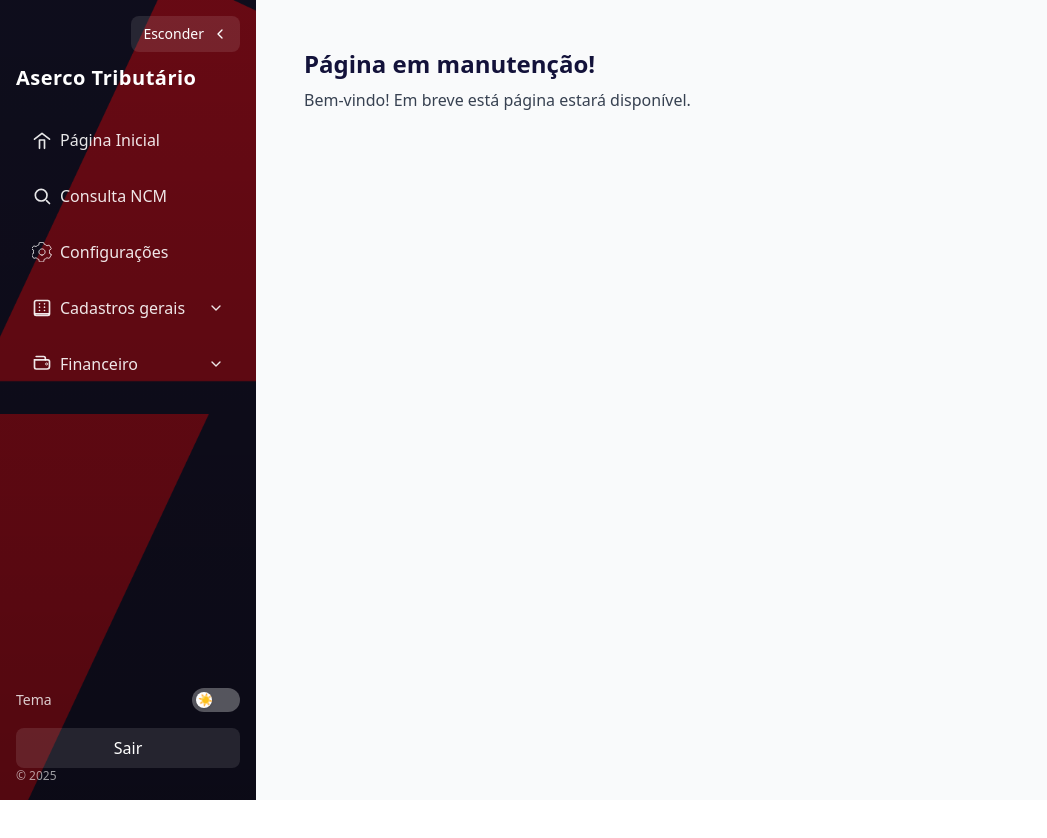
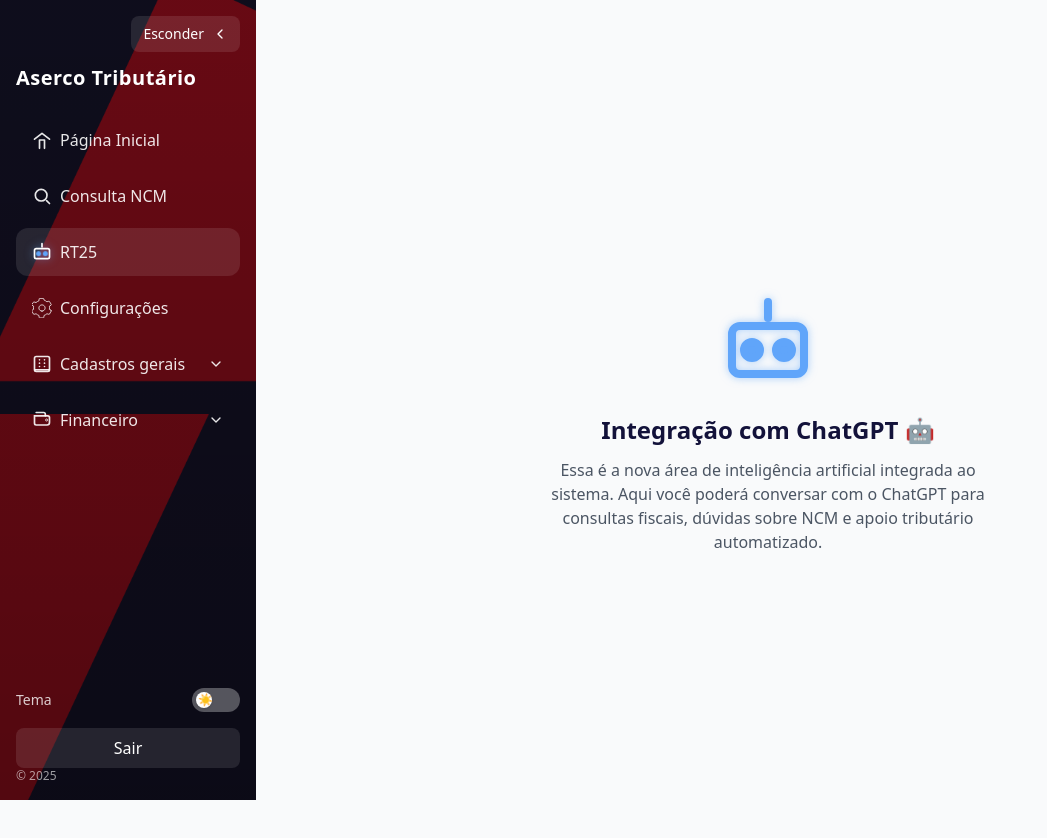
Before and after one commit to asercocontabilidade/reforma_tributaria_app, a React (Vite) app: page /chatGPT in a window 1280 px wide. Before the commit this address led to /pagina. Shown: the top 838 px of the page, without its empty margins (0-1047 px from the left). Before the commit the page ends 800 px from the top, so only its background shows below. Built offline with nearby package versions, Linux system fonts and the light colour scheme; no server answers; sample sign-in values are in the browser's storage.

Commit message:
Feat: adding TermsModal to sign terms of use and ChatGptPage to implement search GPT. Also adding tributado spreadsheet in Anexo column of ItemSearchPage.

```diff
--- a/src/App.tsx
+++ b/src/App.tsx
@@ -1,5 +1,5 @@
 import { BrowserRouter, Routes, Route, Navigate } from "react-router-dom";
-import { useState } from "react";
+import { useState, useEffect } from "react";
 import Sidebar from "./components/Sidebar";
 import Topbar from "./components/Topbar";
 import HomePage from "./pages/HomePage";
@@ -13,20 +13,67 @@
 import PageNewLayout from "./pages/PageNewLayout";
 import CompaniesPage from "./pages/CompaniesPage";
 import SettingsPage from "./pages/SettingsPage";
+import ChatGptPage from "./pages/ChatGptPage";
+import TermsModal from "./components/TermsModal";
+import { checkSignedContract, signContract } from "./services/TermsService";
 
 function Shell() {
   const { role } = useAuth();
   const admin = isAdmin(role);
+  const { userId, clear } = useAuth(); // já existe parcialmente, agora inclui clear()
+  const [mustAccept, setMustAccept] = useState(false);
+
+  const TYPE = "Termos de uso";
 
   // No mobile: abre/fecha normalmente. No desktop: permanece aberto ao navegar.
   const [sidebarOpen, setSidebarOpen] = useState(() =>
     typeof window !== "undefined" && window.matchMedia("(min-width: 768px)").matches
   );
 
+  useEffect(() => {
+    if (!userId) return;
+
+    async function validate() {
+      try {
+        const ok = await checkSignedContract(userId, TYPE);
+        if (!ok) setMustAccept(true);
+      } catch (err: any) {
+        // Caso retorne: "Contrato não encontrado"
+        if (String(err?.message).includes("Contrato não encontrado")) {
+          setMustAccept(true);
+        }
+      }
+    }
+
+    validate();
+  }, [userId]);
+
   return (
     <div className="min-h-screen bg-gray-50 dark:bg-[#0b0a28]">
       {/* Sidebar */}
       <Sidebar isOpen={sidebarOpen} onClose={() => setSidebarOpen(false)} />
+
+      {mustAccept && (
+        <TermsModal
+          open={mustAccept}
+          onReject={async () => {
+            await clear();
+            window.location.href = "/login";
+          }}
+          onAccept={async () => {
+            await signContract({
+              user_id: userId!,
+              type_of_contract: TYPE,
+              is_signature_accepted: true,
+              term_content:
+                "O usuário aceitou os Termos de Uso conforme LGPD. (Exemplo)",
+            });
+
+            setMustAccept(false); // libera acesso ao sistema
+          }}
+        />
+      )}
+
 
       {/* Tab lateral (só desktop) quando a sidebar estiver fechada */}
       {!sidebarOpen && (
@@ -63,6 +110,7 @@
             <Route path="/usuarios" element={<UsersPage />} />
             <Route path="/empresas" element={<CompaniesPage />} />
             <Route path="/configuracoes" element={<SettingsPage />} />
+            <Route path="/chatGPT" element={<ChatGptPage />} />
             {admin ? (
               <Route path="/cadastro" element={<CadastroPage />} />
             ) : (
--- a/src/components/Sidebar.tsx
+++ b/src/components/Sidebar.tsx
@@ -86,6 +86,43 @@
       className={className}
     >
       <path d="M487.4 315.7l-42.7-24.7c2.8-13.3 4.3-27 4.3-41s-1.5-27.7-4.3-41l42.7-24.7c6.1-3.5 8.4-11 5.4-17.4l-45.3-78.5c-3-5.3-9.2-7.8-15.2-6.1l-50.2 14.4c-21.6-18.4-46.3-33.2-73.1-43.2L301 20.6c-1.1-6.6-6.8-11.4-13.5-11.4h-90c-6.7 0-12.4 4.8-13.5 11.4l-7.6 52.2c-26.8 10-51.5 24.8-73.1 43.2l-50.2-14.4c-6-1.7-12.3.8-15.2 6.1L-7 166.9c-3 6.4-.7 13.9 5.4 17.4l42.7 24.7c-2.8 13.3-4.3 27-4.3 41s1.5 27.7 4.3 41L-1.6 315.7c-6.1 3.5-8.4 11-5.4 17.4l45.3 78.5c3 5.3 9.2 7.8 15.2 6.1l50.2-14.4c21.6 18.4 46.3 33.2 73.1 43.2l7.6 52.2c1.1 6.6 6.8 11.4 13.5 11.4h90c6.7 0 12.4-4.8 13.5-11.4l7.6-52.2c26.8-10 51.5-24.8 73.1-43.2l50.2 14.4c6 1.7 12.3-.8 15.2-6.1l45.3-78.5c3-6.4.7-13.9-5.4-17.4zM256 336c-44.2 0-80-35.8-80-80s35.8-80 80-80 80 35.8 80 80-35.8 80-80 80z" />
+    </svg>
+  );
+}
+
+function IconRobot({ className = "w-5 h-5" }) {
+  return (
+    <svg
+      className={`${className} text-white animate-[glow_3s_ease-in-out_infinite]`}
+      viewBox="0 0 24 24"
+      fill="none"
+      stroke="currentColor"
+      strokeWidth="2"
+      strokeLinecap="round"
+      strokeLinejoin="round"
+    >
+      <rect x="3" y="8" width="18" height="12" rx="2" className="stroke-current" />
+      <path d="M12 2v4" className="stroke-current" />
+      {/* olhos piscando */}
+      <circle cx="8" cy="14" r="2" className="fill-current text-blue-400 animate-[blink_4s_infinite]" />
+      <circle cx="16" cy="14" r="2" className="fill-current text-blue-400 animate-[blink_4s_infinite_delay]" />
+
+      {/* animações CSS inline */}
+      <style>{`
+        @keyframes glow {
+          0%, 100% { filter: drop-shadow(0 0 1px rgba(59,130,246,0.4)); }
+          50% { filter: drop-shadow(0 0 6px rgba(59,130,246,0.8)); }
+        }
+
+        @keyframes blink {
+          0%, 90%, 100% { transform: scaleY(1); opacity: 1; }
+          92%, 98% { transform: scaleY(0.1); opacity: 0.5; }
+        }
+
+        .animate-[blink_4s_infinite_delay] {
+          animation: blink 4s infinite 2s; /* pisca alternado */
+        }
+      `}</style>
     </svg>
   );
 }
@@ -188,6 +225,16 @@
             <span>Consulta NCM</span>
 
           </NavLink>
+
+          <NavLink
+            to="/chatGPT"
+            className={({ isActive }) => `${linkBase} ${isActive ? linkActive : ""}`}
+            onClick={handleNavClick}
+          >
+            <IconRobot className="w-5 h-5" />
+            <span>RT25</span>
+          </NavLink>
+
           <NavLink
             to="/configuracoes"
             className={({ isActive }) =>
--- /dev/null
+++ b/src/components/TermsModal.tsx
@@ -0,0 +1,55 @@
+import { useAuth } from "../contexts/AuthContext";
+import { signContract } from "../services/TermsService";
+
+export default function TermsModal({
+  open,
+  onAccept,
+  onReject,
+}: {
+  open: boolean;
+  onAccept: () => void;
+  onReject: () => void;
+}) {
+  if (!open) return null;
+
+  const exampleTerms = `
+TERMOS DE USO — ASERCO TRIBUTÁRIO
+
+Conforme LGPD (Lei 13.709/2018), você declara estar ciente:
+• Seus dados pessoais serão utilizados exclusivamente para fins de autenticação e uso do sistema;
+• Você poderá solicitar a correção ou exclusão de dados pessoais a qualquer momento;
+• Suas atividades podem ser registradas para fins de segurança e auditoria.
+
+Ao clicar em "ACEITAR", você concorda com os Termos de Uso.
+  `;
+
+  return (
+    <div className="fixed inset-0 bg-black/60 flex items-center justify-center z-[9999]">
+      <div className="bg-white dark:bg-[#181726] max-w-2xl w-full p-6 rounded-xl shadow-xl">
+        <h2 className="text-xl font-semibold text-gray-800 dark:text-white mb-3">
+          Termos de Uso
+        </h2>
+
+        <div className="p-3 bg-gray-100 dark:bg-white/10 rounded-lg max-h-[300px] overflow-y-auto text-sm whitespace-pre-line">
+          {exampleTerms}
+        </div>
+
+        <div className="mt-6 flex justify-end gap-4">
+          <button
+            onClick={onReject}
+            className="px-4 py-2 rounded-lg bg-red-600 text-white hover:bg-red-700"
+          >
+            Recusar
+          </button>
+
+          <button
+            onClick={onAccept}
+            className="px-4 py-2 rounded-lg bg-green-600 text-white hover:bg-green-700"
+          >
+            Aceitar e continuar
+          </button>
+        </div>
+      </div>
+    </div>
+  );
+}
--- /dev/null
+++ b/src/pages/ChatGptPage.tsx
@@ -0,0 +1,48 @@
+export default function ChatGptPage() {
+  return (
+    <div className="p-6 flex flex-col items-center justify-center min-h-screen text-center">
+      {/* Ícone do robô em destaque */}
+      <div className="mb-6">
+        <svg
+          className="w-24 h-24 text-blue-400 animate-[glow_3s_ease-in-out_infinite]"
+          viewBox="0 0 24 24"
+          fill="none"
+          stroke="currentColor"
+          strokeWidth="2"
+          strokeLinecap="round"
+          strokeLinejoin="round"
+        >
+          <rect x="3" y="8" width="18" height="12" rx="2" className="stroke-current" />
+          <path d="M12 2v4" className="stroke-current" />
+          <circle cx="8" cy="14" r="2" className="fill-current text-blue-400 animate-[blink_4s_infinite]" />
+          <circle cx="16" cy="14" r="2" className="fill-current text-blue-400 animate-[blink_4s_infinite_delay]" />
+
+          <style>{`
+            @keyframes glow {
+              0%, 100% { filter: drop-shadow(0 0 2px rgba(96,165,250,0.4)); }
+              50% { filter: drop-shadow(0 0 10px rgba(96,165,250,0.9)); }
+            }
+
+            @keyframes blink {
+              0%, 90%, 100% { transform: scaleY(1); opacity: 1; }
+              92%, 98% { transform: scaleY(0.1); opacity: 0.5; }
+            }
+
+            .animate-[blink_4s_infinite_delay] {
+              animation: blink 4s infinite 2s;
+            }
+          `}</style>
+        </svg>
+      </div>
+
+      <h1 className="text-2xl font-semibold mb-3 text-primary dark:text-blue-400">
+        Integração com ChatGPT 🤖
+      </h1>
+      <p className="text-gray-600 dark:text-gray-300 max-w-md">
+        Essa é a nova área de inteligência artificial integrada ao sistema.
+        Aqui você poderá conversar com o ChatGPT para consultas fiscais,
+        dúvidas sobre NCM e apoio tributário automatizado.
+      </p>
+    </div>
+  );
+}
--- a/src/pages/ItemsSearchPage.tsx
+++ b/src/pages/ItemsSearchPage.tsx
@@ -15,8 +15,15 @@
 ] as const;
 
 function AnexoCell({ value }: { value: string }) {
-  const isExc = value?.trim().toLowerCase() === "exceções" || value?.trim().toLowerCase() === "excecoes";
-  if (!isExc) return <>{value || "—"}</>;
+  const val = value?.trim().toLowerCase();
+
+  const isExc =
+    val === "exceções" || val === "excecoes";
+
+  const isTrib =
+    val === "tributado" || val === "tributados";
+
+  if (isExc) {
     return (
       <span
         className="inline-flex items-center gap-1 rounded-full px-2 py-0.5 text-xs font-medium
@@ -29,13 +36,29 @@
     );
   }
 
+  if (isTrib) {
+    return (
+      <span
+        className="inline-flex items-center gap-1 rounded-full px-2 py-0.5 text-xs font-medium
+                   bg-green-100 text-green-800 ring-1 ring-green-200
+                   dark:bg-green-900/30 dark:text-green-200 dark:ring-green-700/40"
+        title="Linha proveniente da aba Tributado"
+      >
+        Tributado
+      </span>
+    );
+  }
+
+  return <>{value || "—"}</>;
+}
+
 export default function ItemsSearchPage() {
   const [selected, setSelected] = useState<Exclude<FilterField, "ALL">[]>([]);
   const [q1, setQ1] = useState("");
   const [q2, setQ2] = useState("");
 
   const [page, setPage] = useState(1);
-  const [limit] = useState(15);
+  const [limit] = useState(20);
 
   const [data, setData] = useState<ItemRow[]>([]);
   const [totalPages, setTotalPages] = useState(1);
--- a/src/pages/LoginPage.tsx
+++ b/src/pages/LoginPage.tsx
@@ -110,6 +110,7 @@
               <span className="mb-1 block text-sm font-medium text-gray-700 dark:text-gray-200">
                 Senha
               </span>
+
               <div className="relative">
                 <input
                   type={showPwd ? "text" : "password"}
@@ -125,11 +126,20 @@
                   type="button"
                   onClick={() => setShowPwd((s) => !s)}
                   className="absolute right-2 top-1/2 -translate-y-1/2 text-sm text-gray-600 hover:text-gray-900 dark:text-gray-300 dark:hover:text-white"
-                  aria-label={showPwd ? "Ocultar senha" : "Mostrar senha"}
                 >
                   {showPwd ? "Ocultar" : "Mostrar"}
                 </button>
               </div>
+
+              {/* 🔹 Botão de esqueci a senha abaixo do campo */}
+              {/* <button
+                type="button"
+                onClick={() => {}}
+                // onClick={() => navigate("/forgot-password")}
+                className="mt-1 text-xs font-medium text-primary hover:underline focus:outline-none focus:ring-2 focus:ring-offset-2 focus:ring-primary/50 rounded"
+              >
+                Esqueci a senha
+              </button> */}
             </label>
 
             <button
--- /dev/null
+++ b/src/services/TermsService.ts
@@ -0,0 +1,39 @@
+// src/services/TermsService.ts
+import { apiFetch } from "./api";
+
+const API_URL = import.meta.env.VITE_API_URL;
+
+export async function checkSignedContract(userId: number, type: string): Promise<boolean> {
+  const url = `${API_URL}/users/is_signed_contract/${userId}/${type}`;
+  const res = await apiFetch(url, { method: "GET" });
+
+  if (!res.ok) {
+    const data = await res.json().catch(() => null);
+
+    if (data?.detail?.includes("Contrato não encontrado")) {
+      return false;
+    }
+    throw new Error(data?.detail || "Erro ao verificar contrato.");
+  }
+
+  return res.json();
+}
+
+export async function signContract(payload: {
+  user_id: number;
+  type_of_contract: string;
+  is_signature_accepted: boolean;
+  term_content: string;
+}) {
+  const url = `${API_URL}/users/contract_signing`;
+  const res = await apiFetch(url, {
+    method: "POST",
+    headers: { "Content-Type": "application/json", accept: "*/*" },
+    body: JSON.stringify(payload),
+  });
+
+  if (!res.ok) {
+    const data = await res.json().catch(() => null);
+    throw new Error(data?.detail || "Erro ao assinar contrato.");
+  }
+}
```
Also changed, not shown: 1 other file (tests, documents, lock files or other folders). Lines whose indentation alone changed are shown as unchanged.
